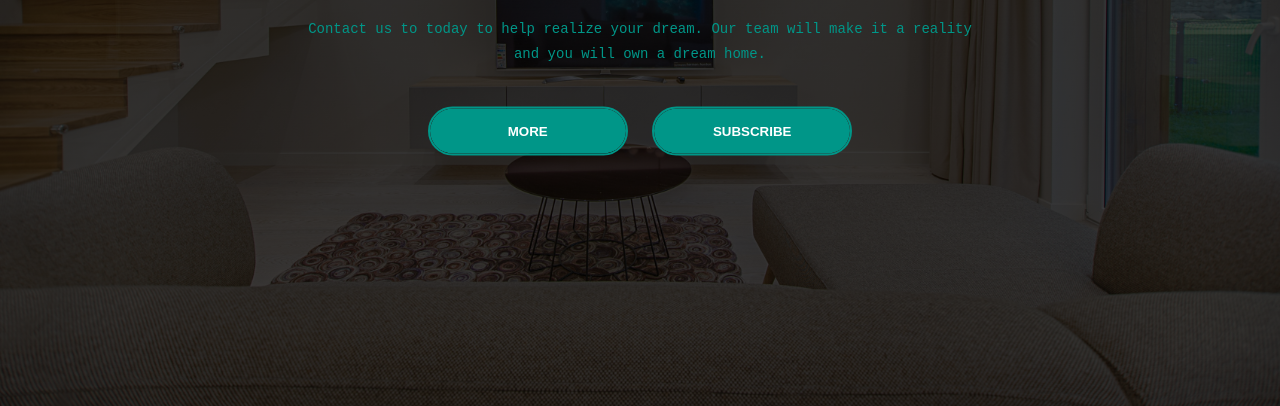
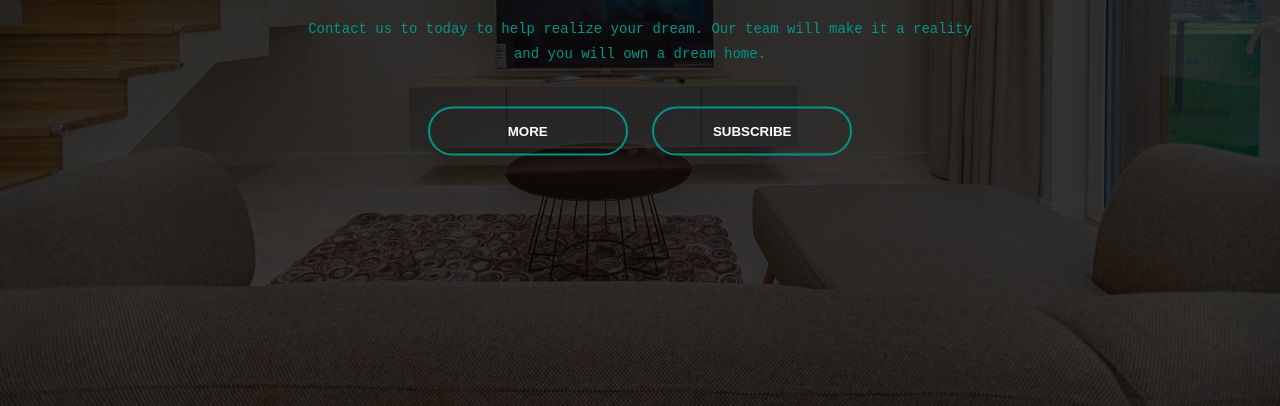
Before and after one commit to tambasii/header, a plain HTML site: page index.html in a window 1280 px wide. Shown: the part 394-800 px from the top of the page. Drawn offline with Linux system fonts and the light colour scheme.

Commit message:
changed width size on span and added transition time to bring on an effect when hoveing over the button

```diff
--- a/styels.css
+++ b/styels.css
@@ -97,12 +97,13 @@ button {
 span {
   background: #009688;
   height: 100%;
-  width: 100%;
+  width: 0;
   border-radius: 25px;
   position: absolute;
   left: 0;
   bottom: 0;
   z-index: -1;
+  transition: 0.5s;
 }
 
 button:hover span {
```
